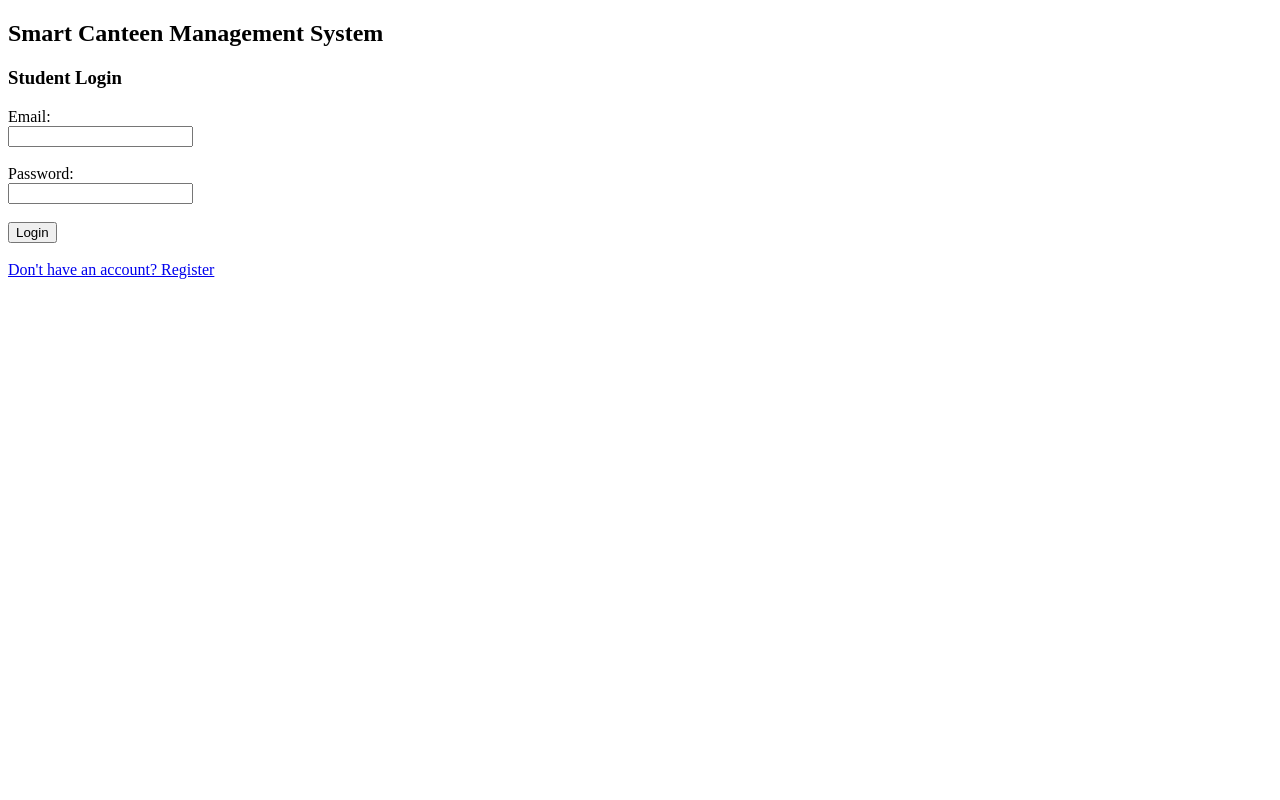
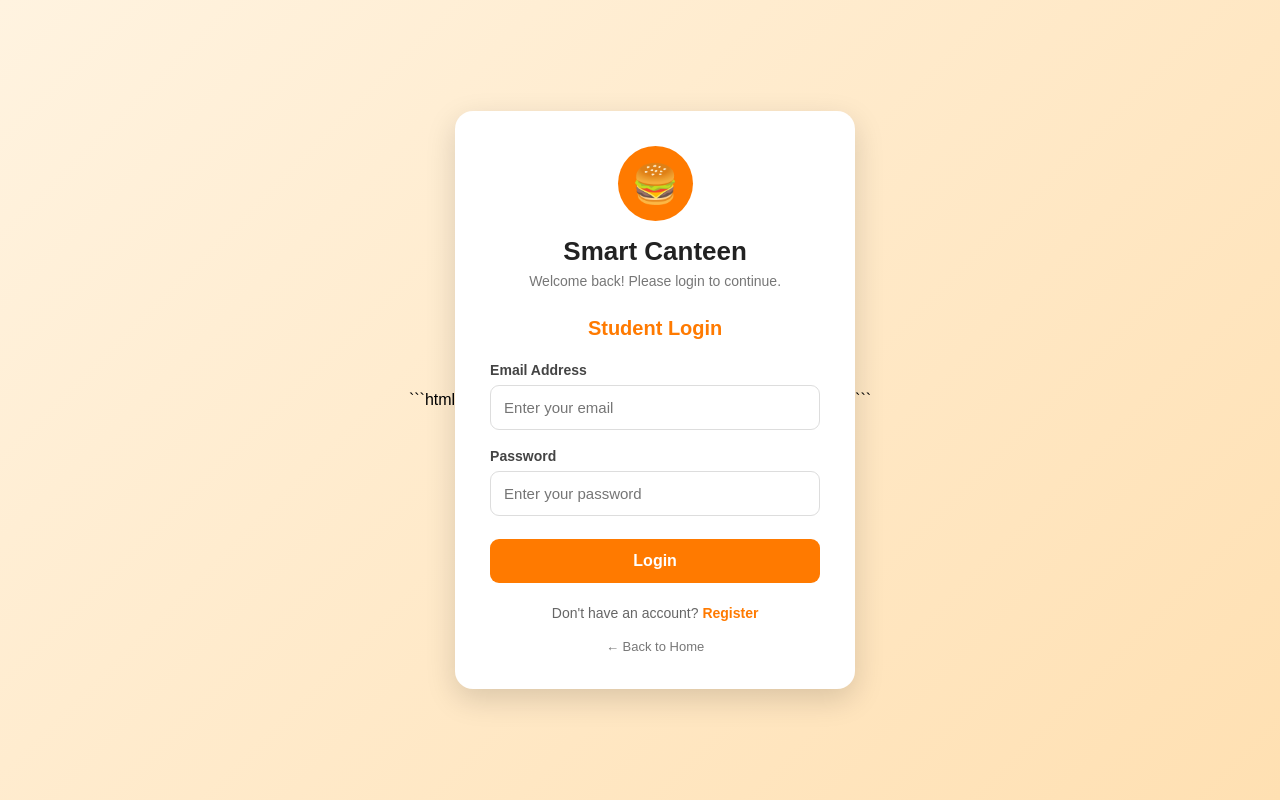
Before and after one commit to Priyanshu-4444/Smart_Canteen, a Flask app: page /login in a window 1280 px wide. Run offline with Flask 3, Linux system fonts and the light colour scheme.

Commit message:
Improve login page UI

````diff
--- a/templates/login.html
+++ b/templates/login.html
@@ -1,36 +1,217 @@
+```html
 <!DOCTYPE html>
-<html>
+<html lang="en">
+
 <head>
+    <meta charset="UTF-8">
+    <meta name="viewport" content="width=device-width, initial-scale=1.0">
+
     <title>Smart Canteen - Login</title>
+
+    <style>
+        * {
+            margin: 0;
+            padding: 0;
+            box-sizing: border-box;
+            font-family: Arial, sans-serif;
+        }
+
+        body {
+            min-height: 100vh;
+            display: flex;
+            justify-content: center;
+            align-items: center;
+            background: linear-gradient(135deg, #fff3e0, #ffe0b2);
+            padding: 20px;
+        }
+
+        .login-box {
+            width: 100%;
+            max-width: 400px;
+            background: white;
+            padding: 35px;
+            border-radius: 18px;
+            box-shadow: 0 10px 30px rgba(0, 0, 0, 0.15);
+            text-align: center;
+        }
+
+        .logo {
+            width: 75px;
+            height: 75px;
+            margin: 0 auto 15px;
+            background: #ff7a00;
+            border-radius: 50%;
+            display: flex;
+            align-items: center;
+            justify-content: center;
+            font-size: 38px;
+        }
+
+        h2 {
+            color: #222;
+            font-size: 26px;
+            margin-bottom: 6px;
+        }
+
+        .welcome {
+            color: #777;
+            font-size: 14px;
+            margin-bottom: 28px;
+        }
+
+        h3 {
+            color: #ff7a00;
+            font-size: 20px;
+            margin-bottom: 22px;
+        }
+
+        .form-group {
+            text-align: left;
+            margin-bottom: 18px;
+        }
+
+        label {
+            display: block;
+            color: #444;
+            font-size: 14px;
+            font-weight: bold;
+            margin-bottom: 7px;
+        }
+
+        input {
+            width: 100%;
+            padding: 13px;
+            border: 1px solid #ddd;
+            border-radius: 9px;
+            font-size: 15px;
+            outline: none;
+            transition: 0.3s;
+        }
+
+        input:focus {
+            border-color: #ff7a00;
+            box-shadow: 0 0 0 3px rgba(255, 122, 0, 0.12);
+        }
+
+        button {
+            width: 100%;
+            padding: 13px;
+            border: none;
+            border-radius: 9px;
+            background: #ff7a00;
+            color: white;
+            font-size: 16px;
+            font-weight: bold;
+            cursor: pointer;
+            margin-top: 5px;
+            transition: 0.3s;
+        }
+
+        button:hover {
+            background: #e86f00;
+            transform: translateY(-1px);
+        }
+
+        .register {
+            margin-top: 22px;
+            color: #666;
+            font-size: 14px;
+        }
+
+        .register a {
+            color: #ff7a00;
+            font-weight: bold;
+            text-decoration: none;
+        }
+
+        .register a:hover {
+            text-decoration: underline;
+        }
+
+        .home {
+            display: inline-block;
+            margin-top: 18px;
+            color: #777;
+            font-size: 13px;
+            text-decoration: none;
+        }
+
+        .home:hover {
+            color: #ff7a00;
+        }
+
+        @media (max-width: 480px) {
+            .login-box {
+                padding: 28px 22px;
+            }
+
+            h2 {
+                font-size: 23px;
+            }
+        }
+    </style>
 </head>
 
 <body>
 
-    <h2>Smart Canteen Management System</h2>
+    <div class="login-box">
 
-    <h3>Student Login</h3>
+        <div class="logo">
+            🍔
+        </div>
 
-    <form method="POST" action="/login">
+        <h2>Smart Canteen</h2>
 
-        <label>Email:</label><br>
-        <input type="email" name="email" required>
+        <p class="welcome">
+            Welcome back! Please login to continue.
+        </p>
 
-        <br><br>
+        <h3>Student Login</h3>
 
-        <label>Password:</label><br>
-        <input type="password" name="password" required>
+        <form method="POST" action="/login">
 
-        <br><br>
+            <div class="form-group">
+                <label for="email">Email Address</label>
 
-        <button type="submit">Login</button>
+                <input
+                    type="email"
+                    id="email"
+                    name="email"
+                    placeholder="Enter your email"
+                    required
+                >
+            </div>
 
-    </form>
+            <div class="form-group">
+                <label for="password">Password</label>
 
-    <br>
+                <input
+                    type="password"
+                    id="password"
+                    name="password"
+                    placeholder="Enter your password"
+                    required
+                >
+            </div>
 
-    <a href="/register">
-        Don't have an account? Register
-    </a>
+            <button type="submit">
+                Login
+            </button>
+
+        </form>
+
+        <div class="register">
+            Don't have an account?
+            <a href="/register">Register</a>
+        </div>
+
+        <a href="/" class="home">
+            ← Back to Home
+        </a>
+
+    </div>
 
 </body>
+
 </html>
+```
````
